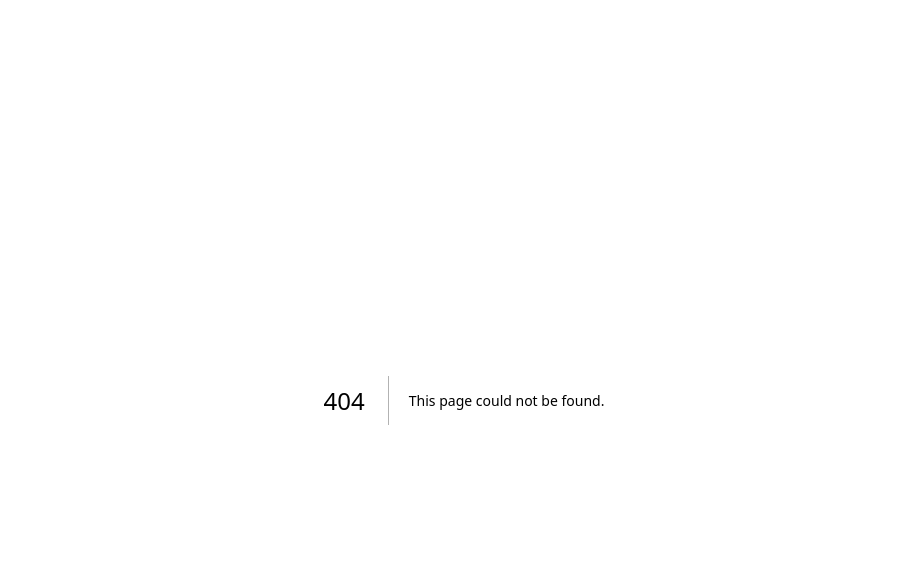
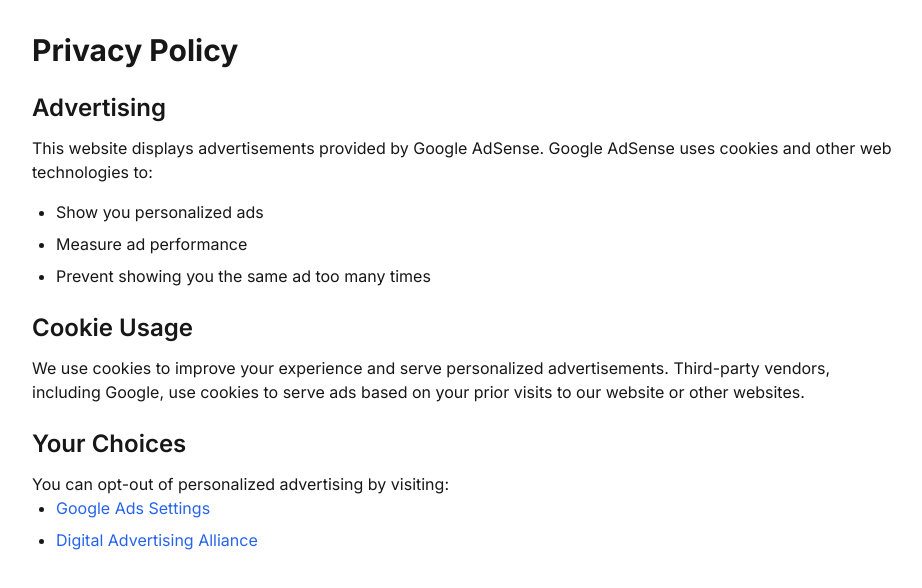
Before and after one commit to Shaikhfaruk/unit-converter-plus, a Next.js app: page /privacy in a window 1280 px wide. Before the commit this address had no page. Shown: the top 588 px of the page, without its empty margins (176-1098 px from the left). Built offline with nearby package versions, Linux system fonts and the light colour scheme.

Commit message:
Add Privacy Policy page and enhance AdPlacement component with proper AdSense types

```diff
--- /dev/null
+++ b/src/app/privacy/page.tsx
@@ -0,0 +1,59 @@
+export default function PrivacyPolicy() {
+  return (
+    <div className="container mx-auto px-4 py-8 max-w-4xl">
+      <h1 className="text-3xl font-bold mb-6">Privacy Policy</h1>
+
+      <div className="space-y-6">
+        <section>
+          <h2 className="text-2xl font-semibold mb-3">Advertising</h2>
+          <p className="mb-4">
+            This website displays advertisements provided by Google AdSense.
+            Google AdSense uses cookies and other web technologies to:
+          </p>
+          <ul className="list-disc pl-6 space-y-2">
+            <li>Show you personalized ads</li>
+            <li>Measure ad performance</li>
+            <li>Prevent showing you the same ad too many times</li>
+          </ul>
+        </section>
+
+        <section>
+          <h2 className="text-2xl font-semibold mb-3">Cookie Usage</h2>
+          <p>
+            We use cookies to improve your experience and serve personalized
+            advertisements. Third-party vendors, including Google, use cookies
+            to serve ads based on your prior visits to our website or other
+            websites.
+          </p>
+        </section>
+
+        <section>
+          <h2 className="text-2xl font-semibold mb-3">Your Choices</h2>
+          <p>You can opt-out of personalized advertising by visiting:</p>
+          <ul className="list-disc pl-6 space-y-2">
+            <li>
+              <a
+                href="https://www.google.com/settings/ads"
+                className="text-blue-600 hover:underline"
+                target="_blank"
+                rel="noopener noreferrer"
+              >
+                Google Ads Settings
+              </a>
+            </li>
+            <li>
+              <a
+                href="http://www.aboutads.info/choices/"
+                className="text-blue-600 hover:underline"
+                target="_blank"
+                rel="noopener noreferrer"
+              >
+                Digital Advertising Alliance
+              </a>
+            </li>
+          </ul>
+        </section>
+      </div>
+    </div>
+  );
+}
--- a/src/components/AdPlacement.tsx
+++ b/src/components/AdPlacement.tsx
@@ -1,6 +1,17 @@
 "use client";
 
 import { useEffect } from "react";
+
+// Define proper types for AdSense
+interface AdsenseInstance {
+  push: (params: object) => void;
+}
+
+declare global {
+  interface Window {
+    adsbygoogle: AdsenseInstance[];
+  }
+}
 
 interface AdPlacementProps {
   position: "top" | "middle" | "bottom";
@@ -9,10 +20,19 @@
 export default function AdPlacement({ position }: AdPlacementProps) {
   useEffect(() => {
     try {
-      // Try to run ads
-      (window.adsbygoogle = window.adsbygoogle || []).push({});
+      // Initialize adsbygoogle if it doesn't exist
+      if (!window.adsbygoogle) {
+        window.adsbygoogle = [];
+      }
+      window.adsbygoogle.push({
+        push: function (params: object): void {
+          throw new Error("Function not implemented.");
+        },
+      });
     } catch (err) {
-      console.log("AdSense error:", err);
+      if (err instanceof Error) {
+        console.log("AdSense error:", err.message);
+      }
     }
   }, []);
 
```
